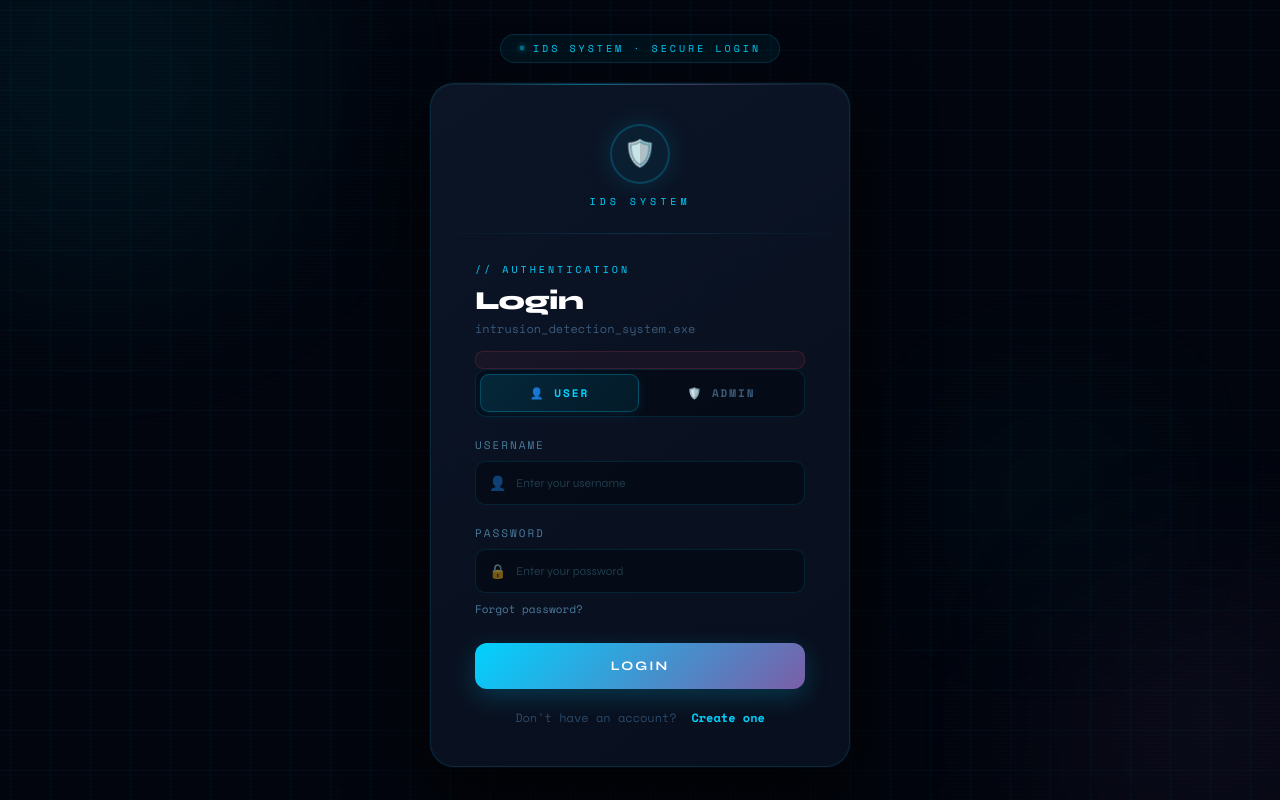
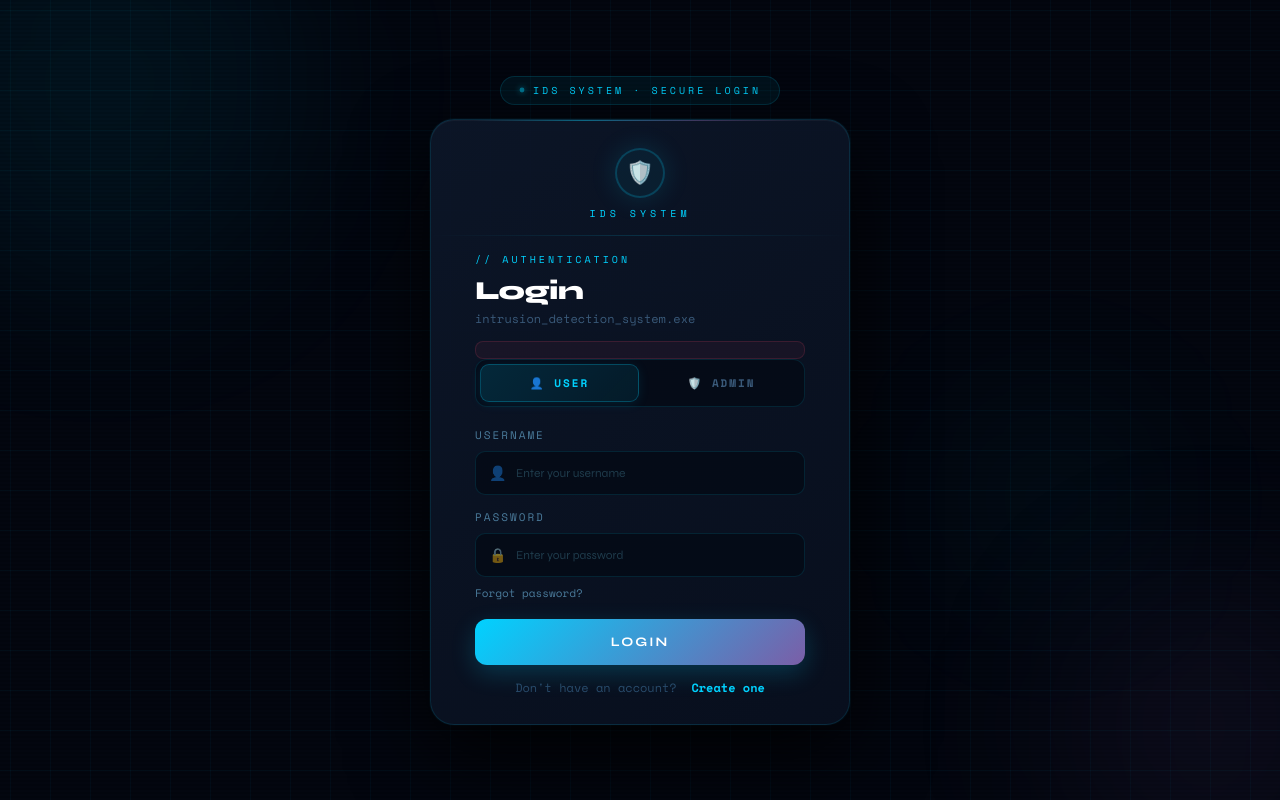
Before and after one commit to AchantaHarshini/Intrusion-Detection-System-IDS-for-Network-Traffic-Using-Machine-Learning, a plain HTML site: page templates/login.html in a window 1280 px wide. Drawn offline with nearby package versions, Linux system fonts and the light colour scheme.

Commit message:
Update login.html

```diff
--- a/templates/login.html
+++ b/templates/login.html
@@ -33,14 +33,14 @@ body::after{
   background:rgba(0,210,255,0.06);border:1px solid rgba(0,210,255,0.15);
   border-radius:30px;padding:6px 18px;
   font-family:'Space Mono',monospace;font-size:10px;color:#00d2ff;letter-spacing:3px;
-  margin-bottom:20px;animation:fadeDown 0.6s ease both;
+  margin-bottom:14px;animation:fadeDown 0.6s ease both;
 }
 .badge-dot{width:6px;height:6px;border-radius:50%;background:#00d2ff;box-shadow:0 0 8px #00d2ff;animation:pulse 2s ease infinite;}
 @keyframes pulse{0%,100%{opacity:1;transform:scale(1);}50%{opacity:0.5;transform:scale(0.8);}}
 .card{
   width:100%;
   background:linear-gradient(145deg,rgba(12,22,40,0.95),rgba(8,15,30,0.98));
-  padding:40px 44px;border-radius:24px;
+  padding:28px 44px;border-radius:24px;
   border:1px solid rgba(0,210,255,0.12);
   box-shadow:0 30px 80px rgba(0,0,0,0.8),0 0 0 1px rgba(0,210,255,0.05),inset 0 1px 0 rgba(255,255,255,0.04);
   animation:fadeUp 0.7s ease both 0.1s;position:relative;overflow:hidden;
@@ -49,16 +49,16 @@ body::after{
   content:'';position:absolute;top:0;left:10%;right:10%;height:1px;
   background:linear-gradient(90deg,transparent,rgba(0,210,255,0.4),rgba(123,94,167,0.4),transparent);
 }
-.logo-wrap{display:flex;flex-direction:column;align-items:center;margin-bottom:24px;}
+.logo-wrap{display:flex;flex-direction:column;align-items:center;margin-bottom:14px;}
 .shield{
-  width:60px;height:60px;background:rgba(0,210,255,0.06);
+  width:50px;height:50px;background:rgba(0,210,255,0.06);
   border:2px solid rgba(0,210,255,0.2);border-radius:50%;
-  display:flex;align-items:center;justify-content:center;font-size:26px;margin-bottom:10px;
+  display:flex;align-items:center;justify-content:center;font-size:22px;margin-bottom:8px;
   box-shadow:0 0 20px rgba(0,210,255,0.1);animation:shieldPulse 3s ease infinite;
 }
 @keyframes shieldPulse{0%,100%{box-shadow:0 0 20px rgba(0,210,255,0.1);}50%{box-shadow:0 0 35px rgba(0,210,255,0.2);}}
 .logo-tag{font-family:'Space Mono',monospace;font-size:10px;color:#00d2ff;letter-spacing:4px;}
-.divider{height:1px;background:linear-gradient(90deg,transparent,rgba(0,210,255,0.15),transparent);margin:0 -44px 28px;}
+.divider{height:1px;background:linear-gradient(90deg,transparent,rgba(0,210,255,0.15),transparent);margin:0 -44px 16px;}
 .tag{font-family:'Space Mono',monospace;font-size:10px;color:#00d2ff;letter-spacing:3px;margin-bottom:8px;}
 h1{font-size:26px;font-weight:800;color:#fff;letter-spacing:-0.5px;margin-bottom:4px;text-align:left;}
 .sub{font-size:12px;color:#3a5a7a;font-family:'Space Mono',monospace;}
@@ -68,7 +68,7 @@ h1{font-size:26px;font-weight:800;color:#fff;letter-spacing:-0.5px;margin-bottom
   background:rgba(255,77,109,0.06);border:1px solid rgba(255,77,109,0.15);
   border-radius:8px;padding:8px 12px;
 }
-label{font-size:11px;display:block;margin-top:20px;color:#4a7a9a;font-family:'Space Mono',monospace;letter-spacing:2px;text-transform:uppercase;}
+label{font-size:11px;display:block;margin-top:14px;color:#4a7a9a;font-family:'Space Mono',monospace;letter-spacing:2px;text-transform:uppercase;}
 .input-wrap{position:relative;margin-top:8px;}
 .input-icon{position:absolute;left:14px;top:50%;transform:translateY(-50%);font-size:14px;opacity:0.5;pointer-events:none;}
 input{
@@ -91,7 +91,7 @@ input::placeholder{color:#1e3a4a;font-size:12px;}
 .forgot-link:hover{color:#00d2ff;}
 
 button{
-  width:100%;margin-top:26px;padding:15px;border:none;border-radius:12px;
+  width:100%;margin-top:18px;padding:15px;border:none;border-radius:12px;
   background:linear-gradient(135deg,#00d2ff 0%,#7b5ea7 100%);
   color:white;font-weight:700;font-family:'Syne',sans-serif;font-size:13px;letter-spacing:2px;
   cursor:pointer;position:relative;overflow:hidden;
@@ -102,7 +102,7 @@ button:hover{opacity:0.92;transform:translateY(-1px);box-shadow:0 12px 32px rgba
 button:active{transform:translateY(0);}
 button::after{content:'';position:absolute;top:0;left:-100%;width:60%;height:100%;background:linear-gradient(90deg,transparent,rgba(255,255,255,0.15),transparent);animation:shimmer 3s ease infinite;}
 @keyframes shimmer{0%{left:-100%;}100%{left:200%;}}
-.register-link{margin-top:20px;font-size:12px;text-align:center;color:#2a4a6a;font-family:'Space Mono',monospace;}
+.register-link{margin-top:14px;font-size:12px;text-align:center;color:#2a4a6a;font-family:'Space Mono',monospace;}
 .register-link a{color:#00d2ff;text-decoration:none;font-weight:700;transition:opacity 0.2s;}
 .register-link a:hover{opacity:0.75;}
 
```
